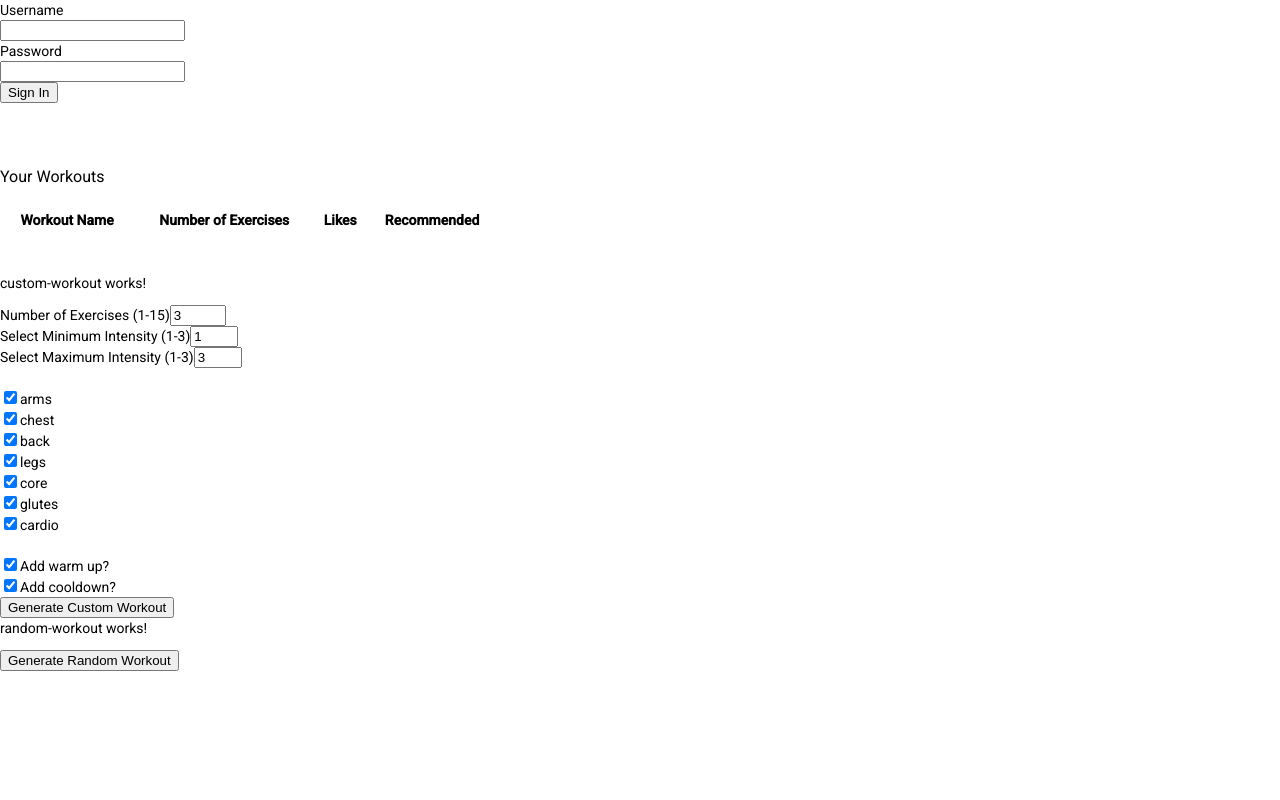
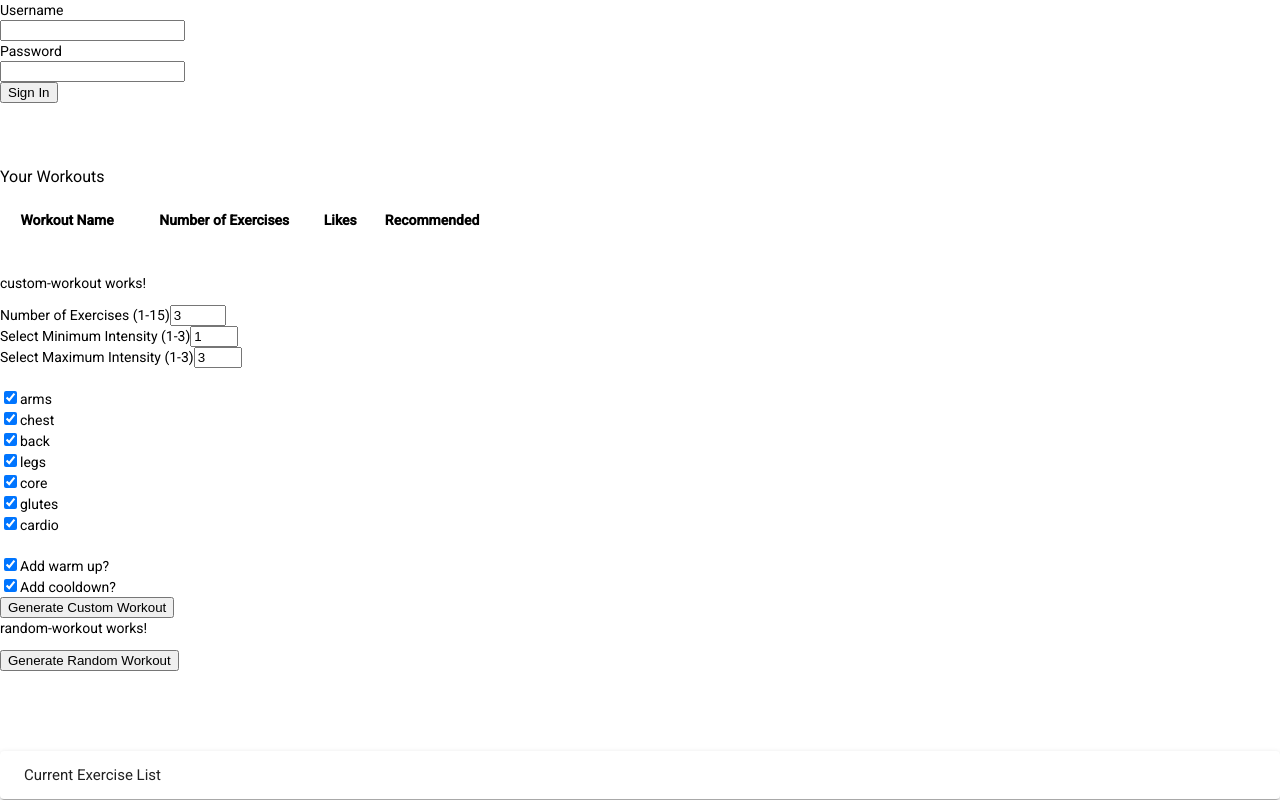
Before and after one commit to sabby97/frontend-funWorkout, an Angular app: page / in a window 1280 px wide. Built offline with nearby package versions, Linux system fonts and the light colour scheme.

Commit message:
this is the mat card added

```diff
--- a/src/app/components/focused-mvp/focused-mvp.component.html
+++ b/src/app/components/focused-mvp/focused-mvp.component.html
@@ -1,5 +1,46 @@
+<mat-accordion>
+  <mat-expansion-panel hideToggle>
+    <mat-expansion-panel-header>
+      <mat-panel-title>
+       Current Exercise List
+      </mat-panel-title>
+    </mat-expansion-panel-header>
+    <mat-card>
+    </mat-card>
+    <main class="container">
 
-    <main class="container">
+        <mat-card>
+            <div class="mat-subheading-2 border">
+          <!-- How to display the workoutPlan variable; it is currently set to display the focused workout-->
+          <div *ngIf="workoutPlan">
+            <h2> {{workoutPlan.workoutName}}</h2>
+            <br>
+            <div *ngFor="let exercise of workoutPlan.exerciseList">
+              <!-- if(workoutPlan.workoutplanId %2=0) -->
+              <mat-card color="warn">
+
+
+               <br >
+              <h3> {{exercise.exerciseName}} (Intensity: {{exercise.exerciseIntensity}})</h3>
+              <p> {{exercise.exerciseDescription}} </p>
+              <p> Targets: {{exercise.exerciseTarget.exerciseTargetName}} </p>
+            </mat-card>
+                </div>
+          </div>
+        </div>
+        </mat-card>
+
+
+<!-- outside of padding -->
+</main>
+<!-- outside of scope -->
+
+
+
+
+
+</mat-expansion-panel>
+
 
       <!-- How to display the workoutPlan variable; it is currently set to display the focused workout-->
       <!-- <div *ngIf="workoutPlan">
@@ -11,38 +52,3 @@
           <h2>workoutLikes:{{workoutPlan.workoutlikes}}</h2>
           <button>Like{{workoutlikes}}</button>
         </div> -->
-
-        <div class="bg-light p-5 rounded">
-          <!-- How to display the workoutPlan variable; it is currently set to display the focused workout-->
-          <div *ngIf="workoutPlan">
-            <h2> {{workoutPlan.workoutName}}</h2>
-            <br>
-            <div *ngFor="let exercise of workoutPlan.exerciseList">
-              <br>
-              <h3> {{exercise.exerciseName}} (Intensity: {{exercise.exerciseIntensity}})</h3>
-              <p> {{exercise.exerciseDescription}} </p>
-              <p> Targets: {{exercise.exerciseTarget.exerciseTargetName}} </p>
-
-              <!-- section for button/exceise UD -->
-              <!-- <div class="UD"> -->
-                <!-- <h4>workoutLikes:</h4>
-                <! <button click="save(workoutPlan.workoutplanId)">save</button> -->
-                 <!-- <button (click)="like(workoutPlan)">like</button> -->
-                <!-- <button (click)="delete(workoutPlan.workoutplanId)">Delete Workout # id {{workoutPlan.workoutplanId}}:</button> -->
-                <!-- <br>  -->
-                <!-- </div> -->
-
-            </div>
-
-
-          </div>
-
-
-      </div>
-
-
-
-
-<!-- outside of padding -->
-</main>
-<!-- outside of scope -->
```
Also changed, not shown: src/app/app.module.ts (+7 -1 lines).
